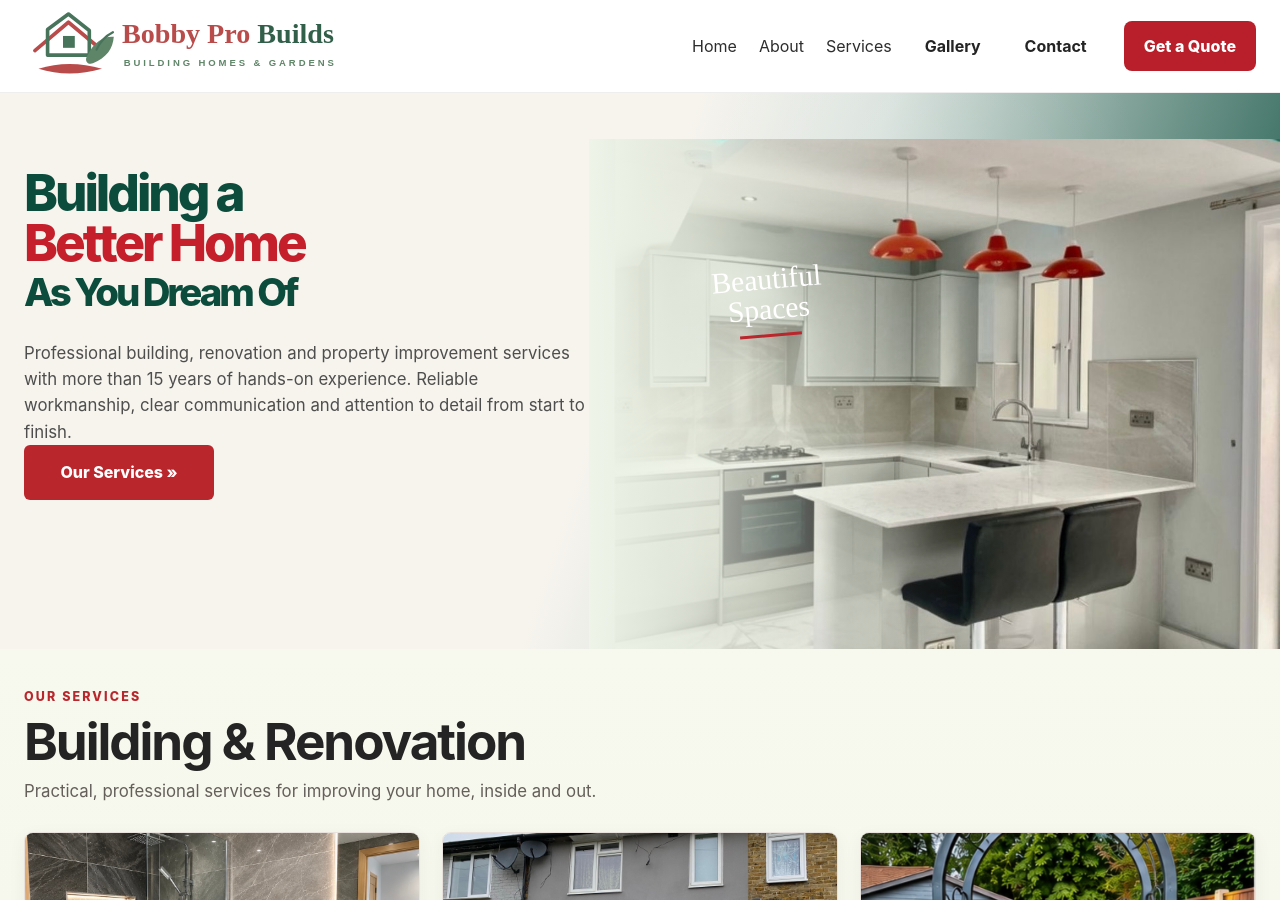
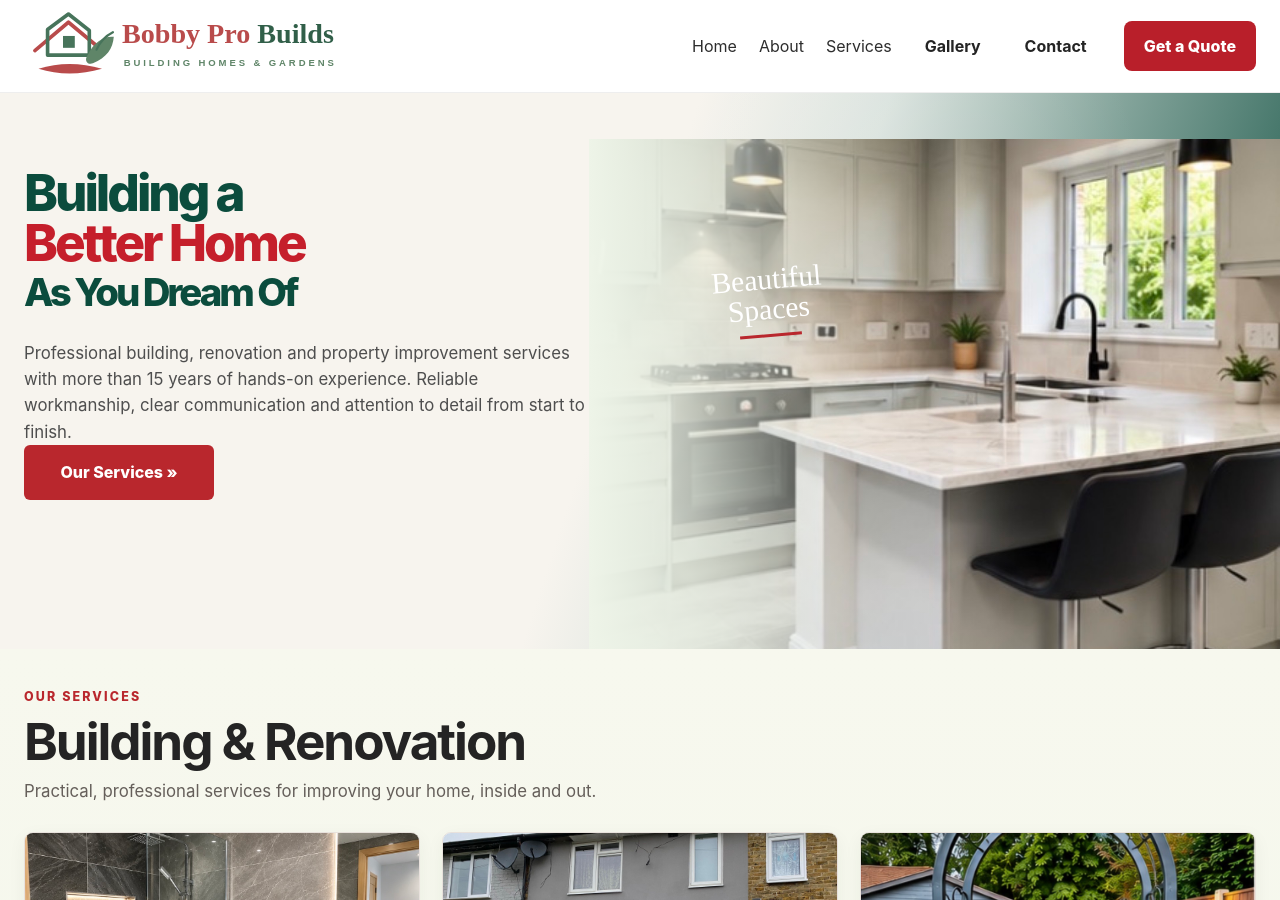
Before and after one commit to arsalanbobby/Bobby-Pro-Builds, a Jekyll site: the page built from index.md, in a window 1280 px wide and 900 px high. Built offline with Jekyll 4.4.1, drawn with Linux system fonts in a browser that asks for light colours.

Commit message:
Match homepage hero mock with new kitchen photo

```diff
--- a/index.md
+++ b/index.md
@@ -15,7 +15,7 @@ description: Bobby Pro Builds provides professional building, renovation and pro
       <a href="#services" class="btn btn-primary">Our Services »</a>
     </div>
     <div class="showcase-kitchen">
-      <img src="{{ '/assets/images/2ff575ca-cc75-410e-b5b4-560d87022bf0.jpg' | relative_url }}" alt="Completed modern kitchen by Bobby Pro Builds">
+      <img src="{{ '/assets/images/IMG_4849.jpg' | relative_url }}" alt="Completed modern kitchen by Bobby Pro Builds">
       <p class="kitchen-note">Beautiful<br>Spaces</p>
     </div>
   </div>
```
